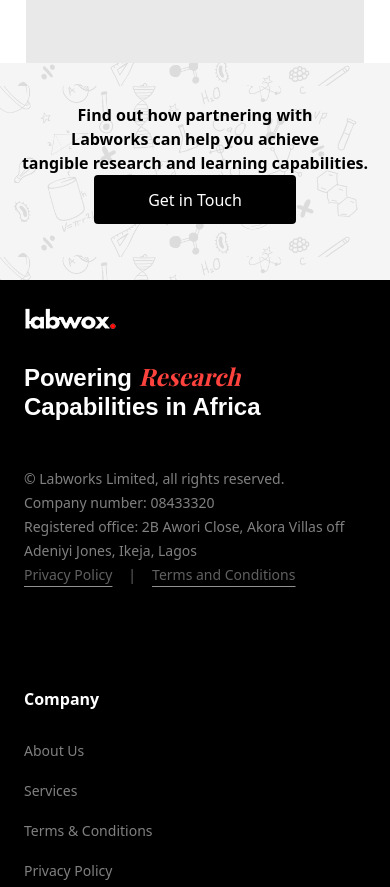
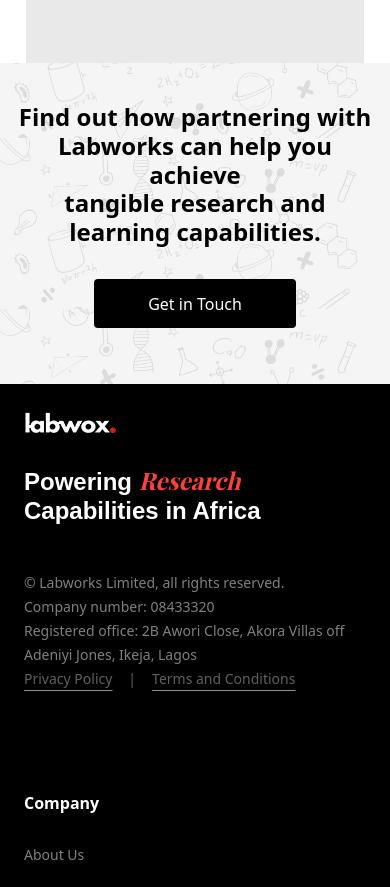
Before and after one commit to A-believer/Labwox, a React (Vite) app: page / in a window 390 px wide. Shown: the part 5018-5905 px from the top of the page. Built offline with nearby package versions, Linux system fonts and the light colour scheme; a web font is replaced by a local one.

Commit message:
cta mobile responsible

```diff
--- a/src/components/CTA.jsx
+++ b/src/components/CTA.jsx
@@ -3,7 +3,7 @@
 const Cta = () => {
   return (
     <div className="bg-ctaBg bg-contain bg-center lg:px-[160px] px-[16px] lg:py-[167px] pt-[40px] pb-[56px] flex flex-col justify-center items-center">
-      <div className="text-center lg:text-[52px] lg:leading-[62.4px] lg:pb-[32px] font-semibold">
+      <div className="text-center lg:text-[52px] text-[24px] lg:leading-[62.4px] leading-[28.8px] pb-[32px] font-semibold">
         <p>Find out how partnering with</p>
         <p>Labworks can help you achieve</p>
         <p>tangible research and learning capabilities.</p>
```
